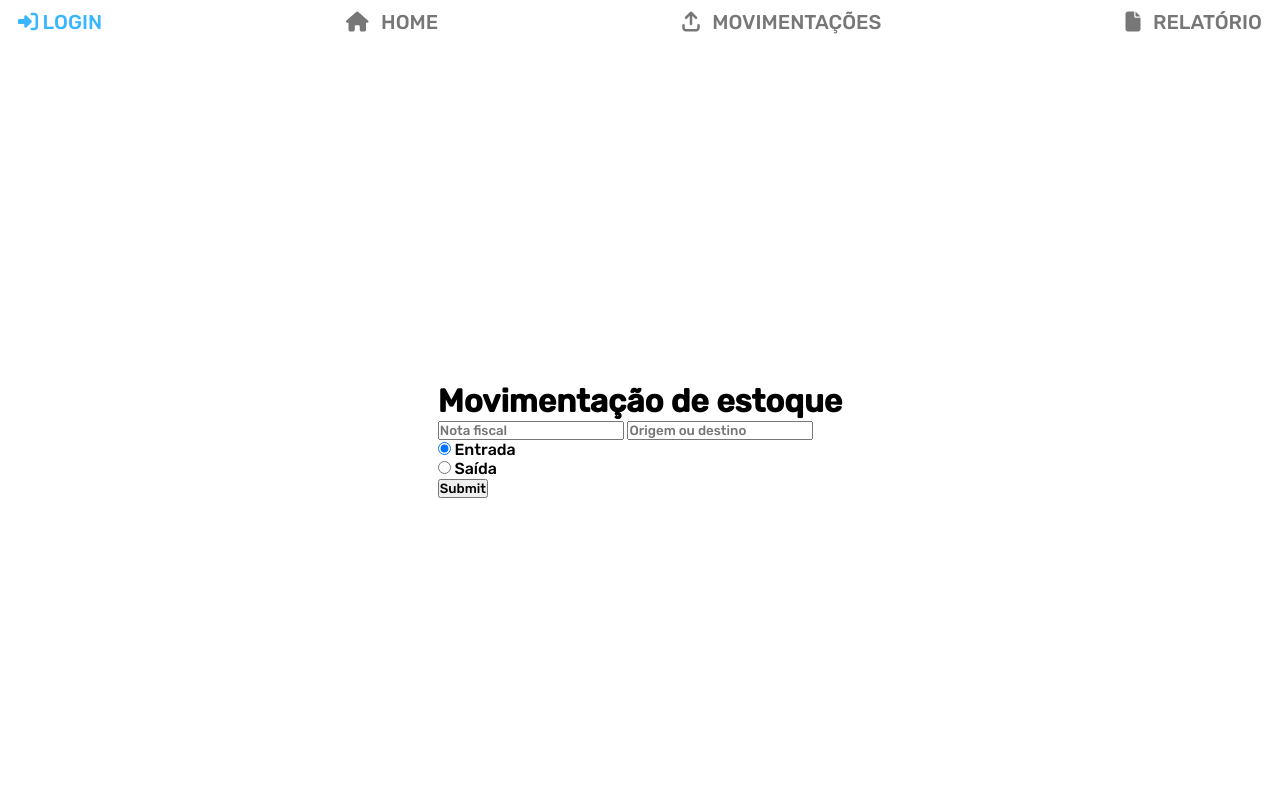
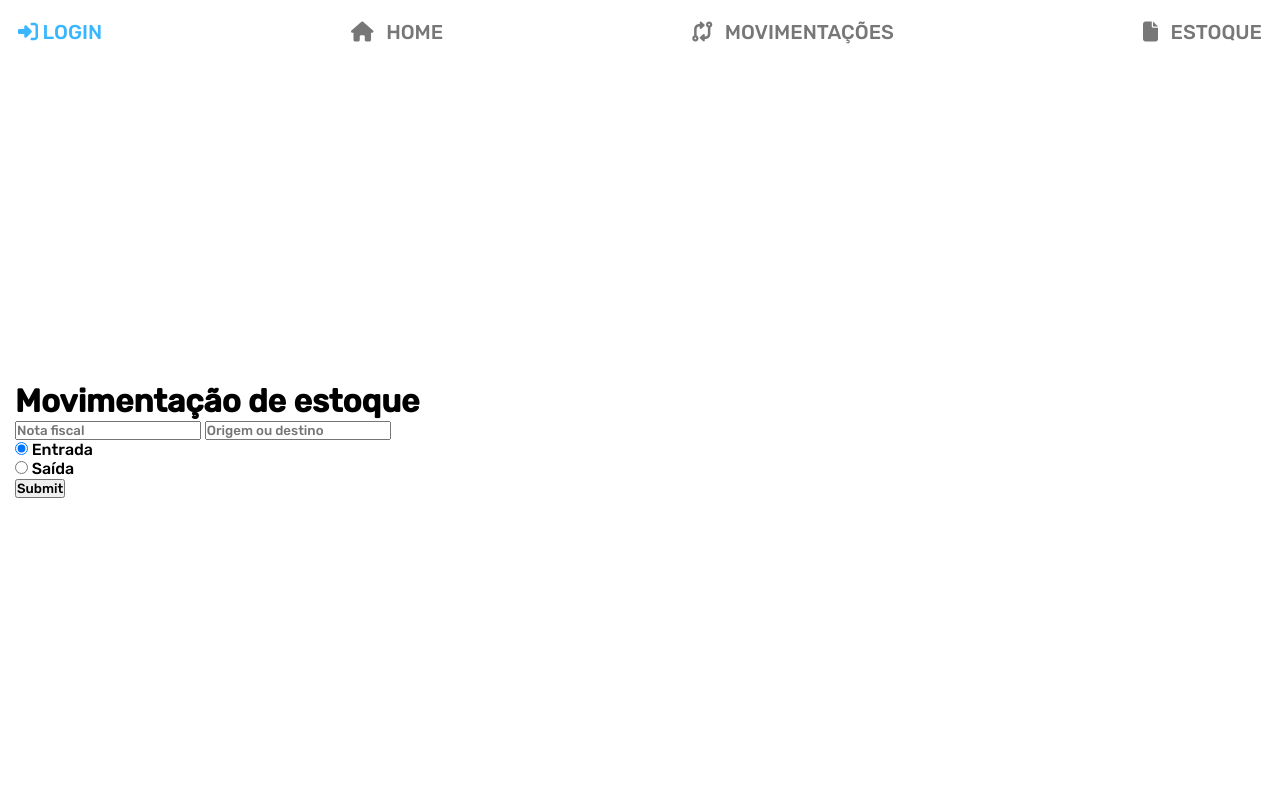
Before and after one commit to kettermann-g/controle-estoque, a PHP site: page /movimentacao.php in a window 1280 px wide. Shown: the top 799 px of the page. Run offline with PHP 8.4, Linux system fonts and the light colour scheme; some libraries are stand-ins or nearby versions.

Commit message:
alterações de interface e formulario

```diff
--- a/css/navbarStyle.css
+++ b/css/navbarStyle.css
@@ -1,6 +1,6 @@
 header {
   display: flex;
-  max-width: 100vw;
+  max-width: 1440px;
   padding: 0px 10px;
   margin: 0 auto;
   height: 80px;
@@ -8,13 +8,11 @@ header {
 }
 
 .navbar {
-  padding-top: 10px;
-  width: 100vw;
-
+  width: 1400px;
 }
 
-
 .navbar ul {
+  padding: 20px 0px;
   display: flex;
   justify-content: space-between;
 }
@@ -24,8 +22,6 @@ header {
   display: flex;
 }
 
-
-
 .link-disabled, .link-disabled a{
 color: #000000!important;
 padding: 0px 8px;
@@ -33,6 +29,7 @@ cursor: default;
 text-transform: uppercase;
 font-size: 20px;
 }
+
 .link-enabled, .link-enabled a {
   color: #38B6FF;
   padding: 0px 8px;
--- a/css/style.css
+++ b/css/style.css
@@ -13,13 +13,11 @@ a {
   text-decoration: none!important;
 }
 
-
-
 .container {
     display: flex;
     align-items: center;
-    justify-content: space-around;
-    max-width: 100vw;
+    justify-content: space-between;
+    max-width: 1440px;
     height: calc(100vh - 80px);
     padding: 0px 15px;
     margin: 0 auto;
--- a/movimentacao.php
+++ b/movimentacao.php
@@ -15,14 +15,14 @@
                 <input class="input" id="origem" name="origem" required="required" type="text" placeholder="Origem ou destino"/>
 
                 <div class="radio-container">
-                    <input type="radio" id="huey" name="movi" value="huey"
+                    <input type="radio" id="entrada-radio" name="movi" value="entrada"
                             checked>
-                    <label for="huey">Entrada</label>
+                    <label for="entrada">Entrada</label>
                 </div>
 
                 <div class="radio-container">
-                    <input type="radio" id="saida" name="movi" value="dewey">
-                    <label for="dewey">Saída</label>
+                    <input type="radio" id="saida-radio" name="movi" value="saida">
+                    <label for="saida">Saída</label>
                 </div>
 
                 <input type="submit" id="submit-button"></input>
--- a/templates/header.php
+++ b/templates/header.php
@@ -54,8 +54,8 @@
     <meta name="viewport" content="width=device-width, initial-scale=1.0">
 
     <link rel="stylesheet" href="<?= $BASE_URL ?>/css/style.css">
-    <link rel="stylesheet" href="<?= $BASE_URL ?>/css/responsive.css">
     <link rel="stylesheet" href="<?= $BASE_URL ?>/css/navbarStyle.css">
+
     <?php if ($pagina == "/controle-estoque/movimentacao.php" || $pagina == "/controle-estoque/movimentacao" ): ?>
       <link rel="stylesheet" href="<?= $BASE_URL ?>/css/cadastroNew.css">
     <?php endif; ?>
@@ -64,11 +64,7 @@
       <link rel="stylesheet" href="<?= $BASE_URL ?>/css/entrada.css">
     <?php endif; ?> -->
 
-
-
     <script defer src="<?= $BASE_URL ?>/js/pagina.js"></script>
-
-
 
     <title><?= $titulo ?></title>
 </head>
@@ -91,13 +87,13 @@
         </li>
 
         <li id="cadastro" class="dead-link">
-          <i class="dead-link fa-solid fa-arrow-up-from-bracket"></i>
+          <i class="dead-link fa-solid fa-code-compare"></i>
           <span>Movimentações</span>
         </li>
 
         <li id="relatório" class="dead-link">
           <i class="dead-link fa-solid fa-file"></i>
-          <span>Relatório</span>
+          <span>Estoque</span>
         </li>
 
       <!-- SE ESTIVER -->
@@ -106,7 +102,6 @@
           <li id="sair" class="link-enabled-danger" onclick="location.href='<?= $BASE_URL ?>/php/processoSair.php';">
             <span>Sair</span>
           </li>
-
 
           <li id="username" class="link-enabled">
             <i id ="cor5" class="fa-solid fa-user"></i>
@@ -126,14 +121,14 @@
       <!-- LINK CADASTRO NEW -->
       <a href="<?= $BASE_URL ?>/movimentacao.php">
         <li id="cadastro" class="<?= $tagCadastro ?>">
-          <i id="cor1" class="fa-solid fa-arrow-up-arrow-down"></i>
+          <i id="cor1" class="fa-solid fa-code-compare"></i>
           <span>Movimentações</span>
         </li>
       </a>
 
         <li id="relatorio" class="<?= $link['li'] ?>">
           <i id="cor4" class="fa-solid fa-file"></i>
-          <span>Relatório</span>
+          <span>Estoque</span>
         </li>
       </div>
       <!-- FIM IF -->
```
Also changed, not shown: css/cadastroNew.css (+5 -9 lines), css/responsive.css (deleted, +0 -43 lines).
